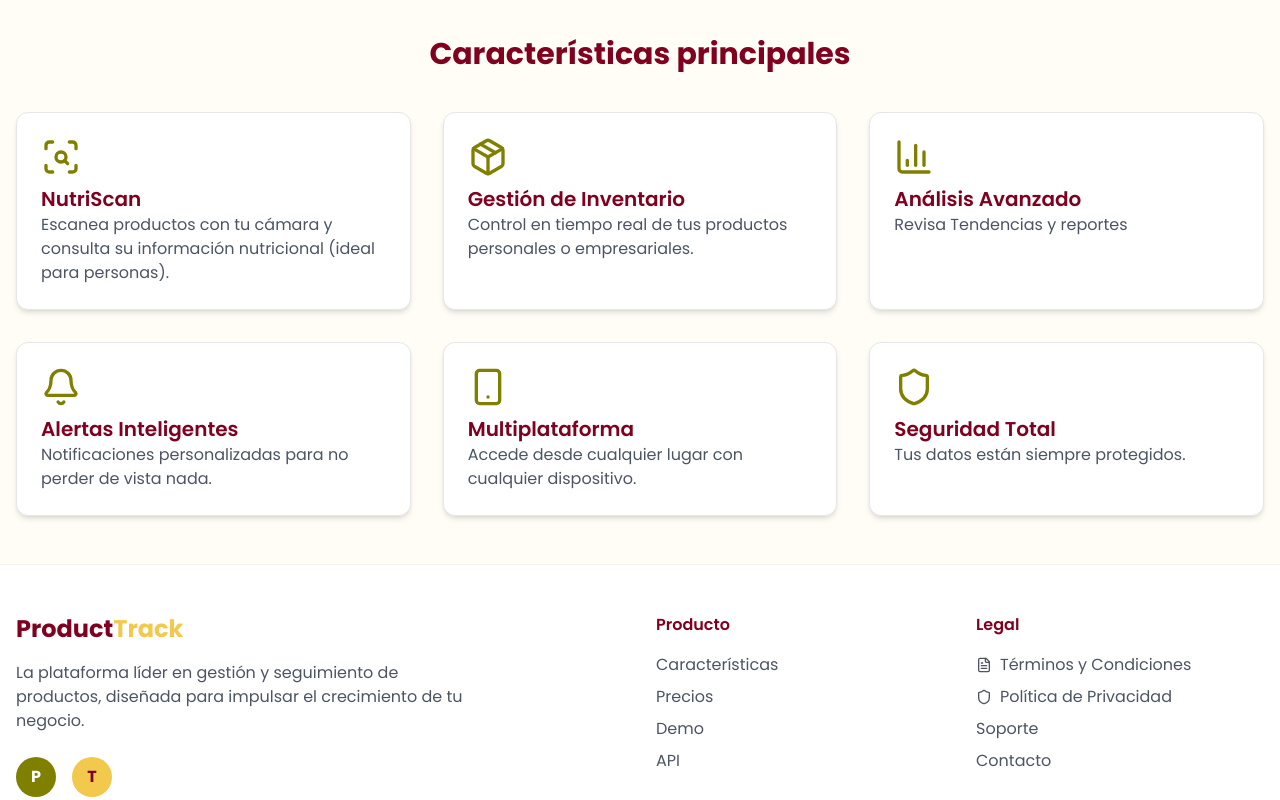
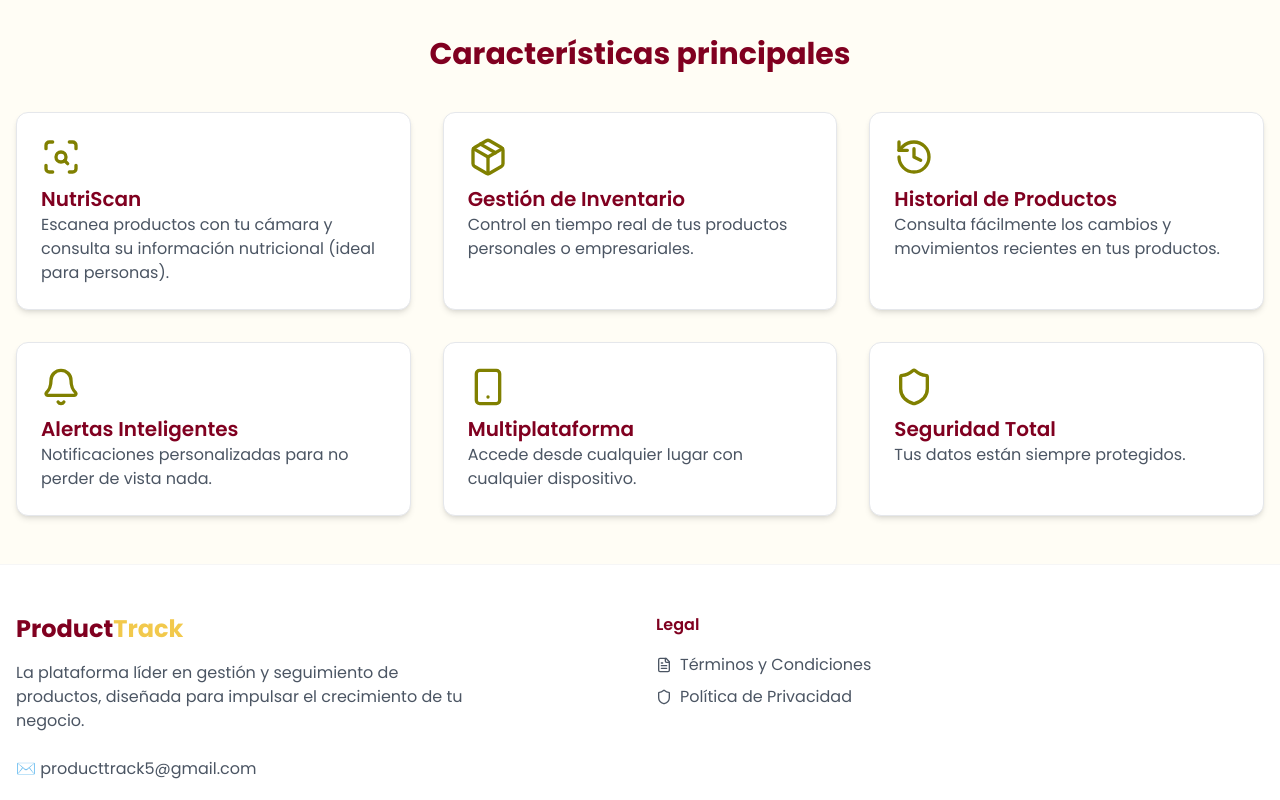
Before and after one commit to Mari0724/producttrack, a React (Vite) app in the folder frontend/: page /login in a window 1280 px wide. Shown: the part 980-1780 px from the top of the page. Built offline with nearby package versions, Linux system fonts and the light colour scheme; no server answers.

Commit message:
forma de contacto actualizada

```diff
--- a/frontend/src/components/Footer.tsx
+++ b/frontend/src/components/Footer.tsx
@@ -13,22 +13,14 @@ const Footer = () => (
           <p className="text-gray-600 mb-6 max-w-md">
             La plataforma líder en gestión y seguimiento de productos, diseñada para impulsar el crecimiento de tu negocio.
           </p>
+          <p className="text-gray-600 mb-6">✉️ producttrack5@gmail.com</p>
           <div className="flex space-x-4">
             <div className="w-10 h-10 bg-olive rounded-full flex items-center justify-center text-white font-bold">P</div>
             <div className="w-10 h-10 bg-golden rounded-full flex items-center justify-center text-burgundy font-bold">T</div>
           </div>
         </div>
 
-        {/* Sección Producto */}
-        <div>
-          <h4 className="font-semibold text-burgundy mb-4">Producto</h4>
-          <ul className="space-y-2 text-gray-600">
-            <li><a href="#" className="hover:text-olive transition-colors">Características</a></li>
-            <li><a href="#" className="hover:text-olive transition-colors">Precios</a></li>
-            <li><a href="#" className="hover:text-olive transition-colors">Demo</a></li>
-            <li><a href="#" className="hover:text-olive transition-colors">API</a></li>
-          </ul>
-        </div>
+
 
         {/* Sección Legal */}
         <div>
@@ -46,8 +38,6 @@ const Footer = () => (
                 Política de Privacidad
               </Link>
             </li>
-            <li><a href="#" className="hover:text-olive transition-colors">Soporte</a></li>
-            <li><a href="#" className="hover:text-olive transition-colors">Contacto</a></li>
           </ul>
         </div>
       </div>
--- a/frontend/src/components/LandingInfo.tsx
+++ b/frontend/src/components/LandingInfo.tsx
@@ -1,4 +1,4 @@
-import { Shield, Package, BarChart3, Bell, Smartphone, ScanSearch } from 'lucide-react';
+import { Shield, Package, History, Bell, Smartphone, ScanSearch } from 'lucide-react';
 
 const LandingInfo = () => {
   return (
@@ -18,7 +18,7 @@ const LandingInfo = () => {
           {[
             { icon: <ScanSearch className="w-10 h-10" />, title: 'NutriScan', description: 'Escanea productos con tu cámara y consulta su información nutricional (ideal para personas).' },
             { icon: <Package className="w-10 h-10" />, title: 'Gestión de Inventario', description: 'Control en tiempo real de tus productos personales o empresariales.' },
-            { icon: <BarChart3 className="w-10 h-10" />, title: 'Análisis Avanzado', description: 'Revisa Tendencias y reportes' },
+            { icon: <History className="w-10 h-10" />, title: 'Historial de Productos', description: ' Consulta fácilmente los cambios y movimientos recientes en tus productos.' },
             { icon: <Bell className="w-10 h-10" />, title: 'Alertas Inteligentes', description: 'Notificaciones personalizadas para no perder de vista nada.' },
             { icon: <Smartphone className="w-10 h-10" />, title: 'Multiplataforma', description: 'Accede desde cualquier lugar con cualquier dispositivo.' },
             { icon: <Shield className="w-10 h-10" />, title: 'Seguridad Total', description: 'Tus datos están siempre protegidos.' }
--- a/frontend/src/pages/AuditoriaIndex.tsx
+++ b/frontend/src/pages/AuditoriaIndex.tsx
@@ -19,21 +19,6 @@ const AuditoriaIndex = () => {
       titulo: "NutriScan",
       descripcion: "Análisis nutricionales generados por los usuarios",
       ruta: "/auditoria/nutriscan",
-    },
-    {
-      titulo: "Productos",
-      descripcion: "Auditoría de productos registrados y actualizados",
-      ruta: "/auditoria/productos",
-    },
-    {
-      titulo: "Inventario",
-      descripcion: "Cambios y movimientos en los inventarios",
-      ruta: "/auditoria/inventario",
-    },
-    {
-      titulo: "Gráficas",
-      descripcion: "Visualizaciones generadas por los usuarios o el sistema",
-      ruta: "/auditoria/graficas",
     },
   ];
 
--- a/frontend/src/pages/PrivacyPolicy.tsx
+++ b/frontend/src/pages/PrivacyPolicy.tsx
@@ -173,7 +173,7 @@ const PrivacyPolicy = () => {
           <div className="grid md:grid-cols-2 gap-4">
             <div>
               <h4 className="font-semibold text-burgundy mb-2">Oficial de Protección de Datos</h4>
-              <p className="text-sm text-gray-700 mb-1"><strong>Email:</strong> privacy@producttrack.com</p>
+              <p className="text-sm text-gray-700 mb-1"><strong>Email:</strong> producttrack5@gmail.com</p>
               <p className="text-sm text-gray-700 mb-1"><strong>Teléfono:</strong> +1 (555) 123-4568</p>
             </div>
             <div>
--- a/frontend/src/pages/TermsOfService.tsx
+++ b/frontend/src/pages/TermsOfService.tsx
@@ -82,7 +82,7 @@ const TermsOfService = () => {
       content: [
         "Si tiene preguntas sobre estos Términos y Condiciones, puede contactarnos a través de:",
         <div key="contact" className="bg-light-gray/30 p-4 rounded-lg mt-4">
-          <p><strong>Email:</strong> legal@producttrack.com</p>
+          <p><strong>Email:</strong> producttrack5@gmail.com</p>
           <p><strong>Teléfono:</strong> +1 (555) 123-4567</p>
           <p><strong>Dirección:</strong> 123 Tech Street, Innovation City, IC 12345</p>
         </div>
```
Also changed, not shown: 2 other files (tests, documents, lock files or other folders).
